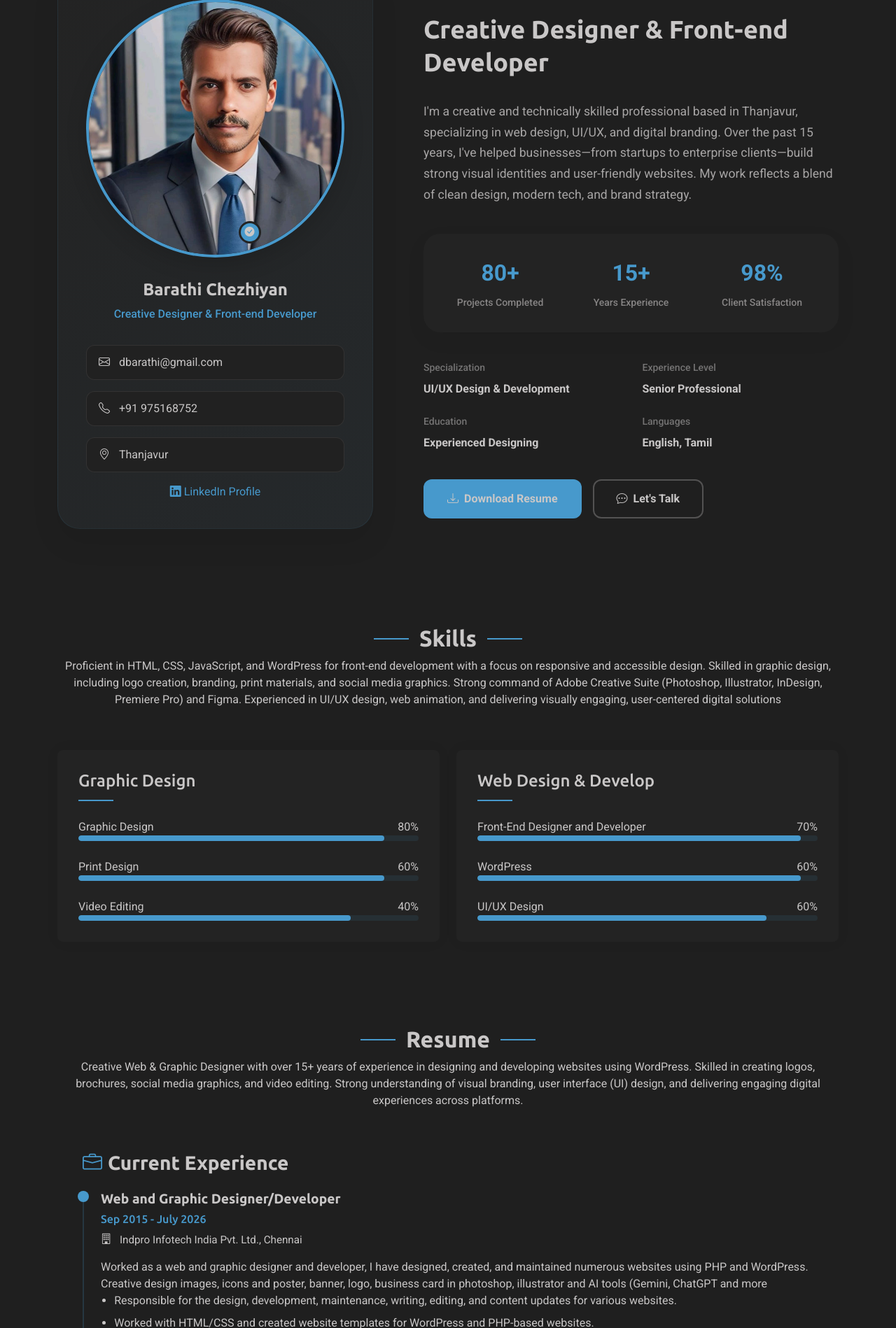
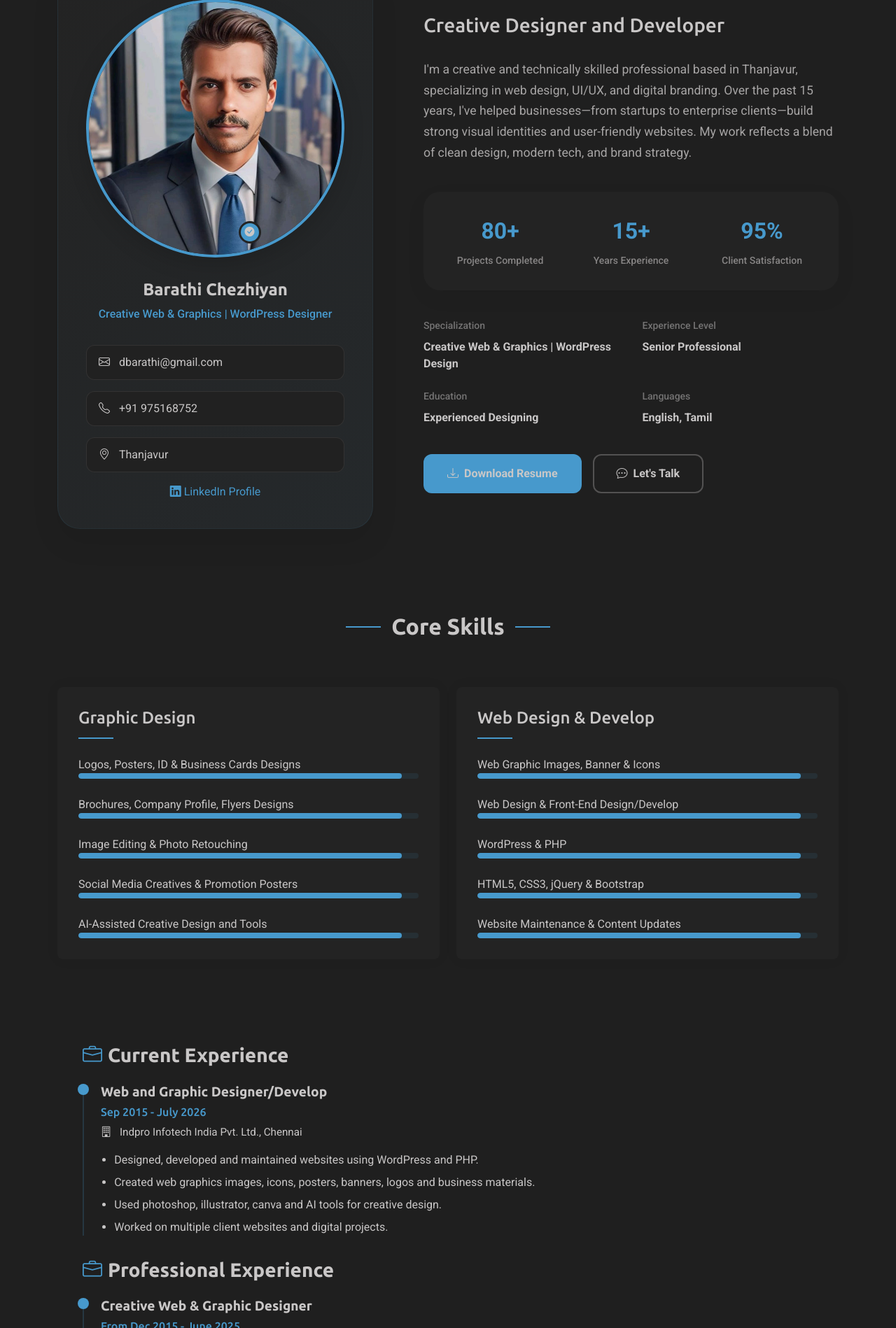
Before and after one commit to dbarathichezhiyan/portfolio, a plain HTML site: page index.html in a window 1280 px wide. Shown: the part 902-2800 px from the top of the page at 70% size. Drawn offline with Linux system fonts and the light colour scheme.

Commit message:
updates index.html

```diff
--- a/index.html
+++ b/index.html
@@ -60,11 +60,10 @@
 
             <div class="col-lg-6" data-aos="fade-right" data-aos-delay="100">
               <div class="hero-text">
-			  <h1>Barathi <span class="accent-text">Chezhiyan</span></h1>
-                <h2>Thanjavur</h2>
-                <p class="lead">I'm a <span class="typed" data-typed-items="Creative Web and Graphic Designer, UI/UX Designer, Web Designer, Video Editor, Wordpress Front-End Designer, PHP Front-End Designer">Creative Web & Graphic Designer</span>
-				<span class="typed-cursor typed-cursor--blink" aria-hidden="true">|</span></p>
-                <p class="description">I'm a dynamic and results-oriented Web & Graphic Designer with 15+ years of experience in creating user-focused websites, branding materials, and multimedia content. I specialize in building responsive websites using WordPress and developing creative visual assets including logos, web icons, banners, posters, company profiles, brochures, social media designs, and videos. My designs combine aesthetics with functionality, helping brands communicate effectively across platforms.</p>
+			  <h1>D. Barathi <span class="accent-text">Chezhiyan</span></h1>
+                <h4>Creative Web & Graphics | WordPress Designer</h4>
+                <p class="description">Creative Web & Graphic Design | WordPress Designer with 15+ years of experience in website design, development, graphic design and digital branding. Experienced in designing and maintaining WordPress and PHP websites, responsive web pages, UI layouts, banners, logos, posters, brochures, company profile, ID & Business cards, social media creatives and posters.</p>
+                <p class="description">Strong expertise in HTML, CSS, jQuery, Bootstrap, and WordPress CMS, combined with extensive hands-on experience in Photoshop, Illustrator, Canva, InDesign, After Effects, Premiere Pro, and modern AI-powered design tools for web, graphic, and digital media projects.</p>
 
 
                 <div class="hero-actions">
@@ -108,7 +107,7 @@
 
               <div class="profile-content">
                 <h3>Barathi Chezhiyan</h3>
-                <p class="profession">Creative Designer &amp; Front-end Developer</p>
+                <p class="profession">Creative Web & Graphics | WordPress Designer</p>
 
                 <div class="contact-links">
                   <a href="mailto:dbarathi@gmail.com" class="contact-item">
@@ -134,7 +133,7 @@
               <div class="section-header">
               <div class="section-header">
                 <span class="badge-text">Get to Know Me</span>
-                <h2>Creative Designer &amp; Front-end Developer</h2>
+                <h3>Creative Designer and Developer</h3>
               </div>
 
               <div class="description">
@@ -151,7 +150,7 @@
                   <div class="stat-label">Years Experience</div>
                 </div>
                 <div class="stat-item">
-                  <div class="stat-number">98%</div>
+                  <div class="stat-number">95%</div>
                   <div class="stat-label">Client Satisfaction</div>
                 </div>
               </div>
@@ -160,7 +159,7 @@
                 <div class="detail-row">
                   <div class="detail-item">
                     <span class="detail-label">Specialization</span>
-                    <span class="detail-value">UI/UX Design &amp; Development</span>
+                    <span class="detail-value">Creative Web & Graphics | WordPress Design </span>
                   </div>
                   <div class="detail-item">
                     <span class="detail-label">Experience Level</span>
@@ -202,8 +201,8 @@
 
       <!-- Section Title -->
       <div class="container section-title" data-aos="fade-up">
-        <h2>Skills</h2>
-        <p>Proficient in HTML, CSS, JavaScript, and WordPress for front-end development with a focus on responsive and accessible design. Skilled in graphic design, including logo creation, branding, print materials, and social media graphics. Strong command of Adobe Creative Suite (Photoshop, Illustrator, InDesign, Premiere Pro) and Figma. Experienced in UI/UX design, web animation, and delivering visually engaging, user-centered digital solutions</p>
+        <h2>Core Skills</h2>
+
       </div><!-- End Section Title -->
 
       <div class="container" data-aos="fade-up" data-aos-delay="100">
@@ -220,67 +219,84 @@
 
 			  <div class="skill-item">
                   <div class="d-flex justify-content-between">
-                    <span>Graphic Design</span>
-                    <span>80%</span>
+                    <span>Logos, Posters, ID &  Business Cards Designs</span>
+                    <span></span>
                   </div>
                   <div class="progress">
-                    <div class="progress-bar" role="progressbar" aria-valuenow="90" aria-valuemin="0" aria-valuemax="100"></div>
+                    <div class="progress-bar" role="progressbar" aria-valuenow="95" aria-valuemin="0" aria-valuemax="100"></div>
                   </div>
                 </div>
 
 
                 <div class="skill-item">
                   <div class="d-flex justify-content-between">
-                    <span>Print Design</span>
-                    <span>60%</span>
+                    <span>Brochures, Company Profile, Flyers Designs</span>
+                    <span></span>
                   </div>
                   <div class="progress">
-                    <div class="progress-bar" role="progressbar" aria-valuenow="90" aria-valuemin="0" aria-valuemax="100"></div>
+                    <div class="progress-bar" role="progressbar" aria-valuenow="95" aria-valuemin="0" aria-valuemax="100"></div>
                   </div>
                 </div>
 
                 <div class="skill-item">
                   <div class="d-flex justify-content-between">
-                    <span>Video Editing</span>
-                    <span>40%</span>
+                    <span>Image Editing & Photo Retouching</span>
+                    <span></span>
                   </div>
                   <div class="progress">
-                    <div class="progress-bar" role="progressbar" aria-valuenow="80" aria-valuemin="0" aria-valuemax="100"></div>
-                  </div>
-                </div>
-
-
-
-              </div>
-            </div><!-- End Frontend Skills -->
-
-
-          </div>
-
-          <div class="col-lg-6">
-
-            <div class="skills-category" data-aos="fade-up" data-aos-delay="300">
-
-				<div class="skills-animation">
-
-				<h3>Web Design & Develop</h3>
-
-
+                    <div class="progress-bar" role="progressbar" aria-valuenow="95" aria-valuemin="0" aria-valuemax="100"></div>
+                  </div>
+                </div>
 
 				<div class="skill-item">
                   <div class="d-flex justify-content-between">
-                    <span>Front-End Designer and Developer</span>
-                    <span>70%</span>
+                    <span>Social Media Creatives & Promotion Posters</span>
+                    <span></span>
                   </div>
                   <div class="progress">
                     <div class="progress-bar" role="progressbar" aria-valuenow="95" aria-valuemin="0" aria-valuemax="100"></div>
                   </div>
                 </div>
 
+				<div class="skill-item">
+                  <div class="d-flex justify-content-between">
+                    <span>AI-Assisted Creative Design and Tools</span>
+                    <span></span>
+                  </div>
+                  <div class="progress">
+                    <div class="progress-bar" role="progressbar" aria-valuenow="95" aria-valuemin="0" aria-valuemax="100"></div>
+                  </div>
+                </div>
+
+              </div>
+            </div><!-- End Frontend Skills -->
+
+
+          </div>
+
+          <div class="col-lg-6">
+
+            <div class="skills-category" data-aos="fade-up" data-aos-delay="300">
+
+				<div class="skills-animation">
+
+				<h3>Web Design & Develop</h3>
+
+
+				<div class="skill-item">
+                  <div class="d-flex justify-content-between">
+                    <span>Web Graphic Images, Banner & Icons </span>
+                    <span></span>
+                  </div>
+                  <div class="progress">
+                    <div class="progress-bar" role="progressbar" aria-valuenow="95" aria-valuemin="0" aria-valuemax="100"></div>
+                  </div>
+                </div>
+
 		          <div class="skill-item">
                   <div class="d-flex justify-content-between">
-                    <span>WordPress</span>
-                    <span>60%</span>
+                    <span>Web Design & Front-End Design/Develop</span>
+                    <span></span>
                   </div>
                   <div class="progress">
                     <div class="progress-bar" role="progressbar" aria-valuenow="95" aria-valuemin="0" aria-valuemax="100"></div>
@@ -289,16 +305,35 @@
 
                 <div class="skill-item">
                   <div class="d-flex justify-content-between">
-                    <span>UI/UX Design</span>
-                    <span>60%</span>
+                    <span>WordPress & PHP</span>
+                    <span></span>
                   </div>
                   <div class="progress">
-                    <div class="progress-bar" role="progressbar" aria-valuenow="85" aria-valuemin="0" aria-valuemax="100"></div>
-                  </div>
-                </div>
-
-
-              </div>
+                    <div class="progress-bar" role="progressbar" aria-valuenow="95" aria-valuemin="0" aria-valuemax="100"></div>
+                  </div>
+                </div>
+
+                <div class="skill-item">
+                  <div class="d-flex justify-content-between">
+                    <span>HTML5, CSS3,  jQuery & Bootstrap</span>
+                    <span></span>
+                  </div>
+                  <div class="progress">
+                    <div class="progress-bar" role="progressbar" aria-valuenow="95" aria-valuemin="0" aria-valuemax="100"></div>
+                  </div>
+                </div>
+
+                <div class="skill-item">
+                  <div class="d-flex justify-content-between">
+                    <span>Website Maintenance & Content Updates</span>
+                    <span></span>
+                  </div>
+                  <div class="progress">
+                    <div class="progress-bar" role="progressbar" aria-valuenow="95" aria-valuemin="0" aria-valuemax="100"></div>
+                  </div>
+                </div>
+              </div>
+
             </div><!-- End Backend Skills -->
           </div>
         </div>
@@ -309,12 +344,6 @@
 
     <!-- Resume Section -->
     <section id="resume" class="resume section">
-
-      <!-- Section Title -->
-      <div class="container section-title" data-aos="fade-up">
-        <h2>Resume</h2>
-        <p>Creative Web & Graphic Designer with over 15+ years of experience in designing and developing websites using WordPress. Skilled in creating logos, brochures, social media graphics, and video editing. Strong understanding of visual branding, user interface (UI) design, and delivering engaging digital experiences across platforms.</p>
-      </div><!-- End Section Title -->
 
       <div class="container" data-aos="fade-up" data-aos-delay="100">
 
@@ -329,15 +358,14 @@
               <h3><i class="bi bi-briefcase me-2"></i>Current Experience</h3>
 
               <div class="resume-item" data-aos="fade-up" data-aos-delay="100">
-                <h4>Web and Graphic Designer/Developer</h4>
+                <h4>Web and Graphic Designer/Develop</h4>
                 <h5>Sep 2015 - July 2026</h5>
                 <p class="company"><i class="bi bi-building"></i> Indpro Infotech India Pvt. Ltd., Chennai</p>
-				<p>Worked as a web and graphic designer and developer, I have designed, created, and maintained numerous websites using PHP and WordPress. Creative design images, icons and poster, banner, logo, business card in photoshop, illustrator and AI tools (Gemini,
-ChatGPT and more</p>
 				 <ul>
-                  <li>Responsible for the design, development, maintenance, writing, editing, and content updates for various websites.</li>
-                  <li>Worked with HTML/CSS and created website templates for WordPress and PHP-based websites.</li>
-                  <li>Created graphics for multiple websites, including images, vector illustrations, icons, banners, animated GIFs, and videos.</li>
+                  <li>Designed, developed and maintained websites using WordPress and PHP.</li>
+                  <li>Created web graphics images, icons, posters, banners, logos and business materials.</li>
+                  <li>Used photoshop, illustrator, canva and AI tools for creative design.</li>
+                  <li>Worked on multiple client websites and digital projects.</li>
 				</ul>
               </div>
 
@@ -348,12 +376,13 @@ ChatGPT and more</p>
                 <h4>Creative Web & Graphic Designer</h4>
                 <h5>From Dec 2015 - June 2025</h5>
                 <p class="company"><i class="bi bi-building"></i> Zeenara Technologies Pvt. Ltd, Thanjavur</p>
-				<p>Worked as a Senior Web and Graphic Designer, leading the design and development of responsive websites using WordPress and PHP. Created a wide range of visual content including UI mockups, mobile layouts, logos, and promotional materials. </p>
 				 <ul>
-                  <li>Responsible for the design, development, maintenance, writing, editing, and content updates for various websites.</li>
-                  <li>Worked with HTML/CSS and created website templates for WordPress and PHP-based websites.</li>
-                  <li>Designed web pages and mobile app screen layouts, and converted them into responsive HTML using Bootstrap.</li>
-                  <li>Created graphics for multiple websites, including images, vector illustrations, icons, banners, animated GIFs, and videos.</li>
+                  <li>Designed, developed and maintained WordPress and PHP websites.</li>
+                  <li>Created responsive web pages and mobile UI layouts.</li>
+                  <li>Converted designs into responsive HTML/CSS using Bootstrap.</li>
+                  <li>Designed banners, icons, illustrations, animated GIFs and promotional graphics.</li>
+                  <li>Created logos, flyers, posters, social media creatives and branding materials.</li>
+                  <li>Managed website content updates, maintenance and design requirements.</li>
 
 				</ul>
               </div>
@@ -362,12 +391,9 @@ ChatGPT and more</p>
                 <h4>Web Designer</h4>
                 <h5>Jun 2015  to Nov 2015</h5>
                 <p class="company"><i class="bi bi-building"></i> Thisys Software Solution, Thanjavur	</p>
-				<p>Worked as a Web Designer, where I designed and implemented UI designs and HTML/CSS for SurveyFace.com, and created mobile app screens for a pedometer app using Photoshop, which were then converted into HTML/CSS.</p>
-                <ul>
-                  <li>Spearheaded development of company's flagship product reaching 1M+ users</li>
-                  <li>Implemented CI/CD pipeline reducing deployment time by 60%</li>
-                  <li>Managed team of 8 developers across multiple projects</li>
-                  <li>Increased code test coverage from 45% to 90%</li>
+				<ul>
+                  <li>Designed UI layouts and HTML/CSS for SurveyFace.com.</li>
+				  <li>Created mobile application screen designs and converted them into HTML/CSS.</li>
                 </ul>
               </div>
 
@@ -375,7 +401,11 @@ ChatGPT and more</p>
                 <h4>Web Designer</h4>
                 <h5>Jun 2015  to Nov 2015</h5>
                 <p class="company"><i class="bi bi-building"></i> P & B Media, Thanjavur</p>
-				<p>Worked as a Web Designer, where I created, developed, and maintained dynamic websites for Aache Store & Mohan Shop. Additionally, I designed and developed static websites for Kalai Engineering, Bharath Scans, Nala Arts, Ithayai Export, and Pizza Home.</p>
+								<ul>
+                  <li>Designed and developed dynamic websites using PHP. </li>
+				  <li>Created static websites and responsive web layouts.</li>
+				  <li>Worked on website graphics and UI design.</li>
+                </ul>
                </div>
 
 			<div class="resume-item" data-aos="fade-up" data-aos-delay="100">
@@ -384,15 +414,11 @@ ChatGPT and more</p>
                 <p class="company"><i class="bi bi-building"></i> IPFonline Limited, Chennai</p>
 				<p>Worked as a Senior Web Designer with over 6 years of experience in designing web pages, banners, graphic images, newsletters, and updating content for three magazine portal websites.</p>
 
-				  <ul>
-                  <li>Web design, development, and maintenance for multi-business portals.</li>
-                  <li>Implemented designed HTML templates using PHP, JSP, and ASP.</li>
-                  <li>Created, uploaded, and maintained content, news, articles, products, and newsletters for multiple B2B portals.</li>
-                  <li>Designed web layouts, banners, and newsletters using Photoshop CS and Macromedia Flash.</li>
-                  <li>Converted Photoshop CS layouts into HTML/XHTML/CSS web pages.</li>
-                  <li>Added client-side scripting to enhance dynamic web page layouts.</li>
-                  <li>Created interactive CDs for Industrial Products Finder and Indian Textile Journal magazines.</li>
-                  <li>Developed data-driven HTML and XML web pages using Excel macros.</li>
+				<ul>
+					<li>Designed and maintained websites, web pages, banners, newsletters and graphic materials.</li>
+					<li>Managed magazine portal websites including IPFOnline, Indian Textile Journal and Automotive Products Finder.</li>
+					<li>Designed and maintained trade-fair websites using Movable Type CMS.</li>
+					<li>Created web graphics and promotional materials for various events and digital platforms.</li>
 				</ul>
               </div>
 
```
